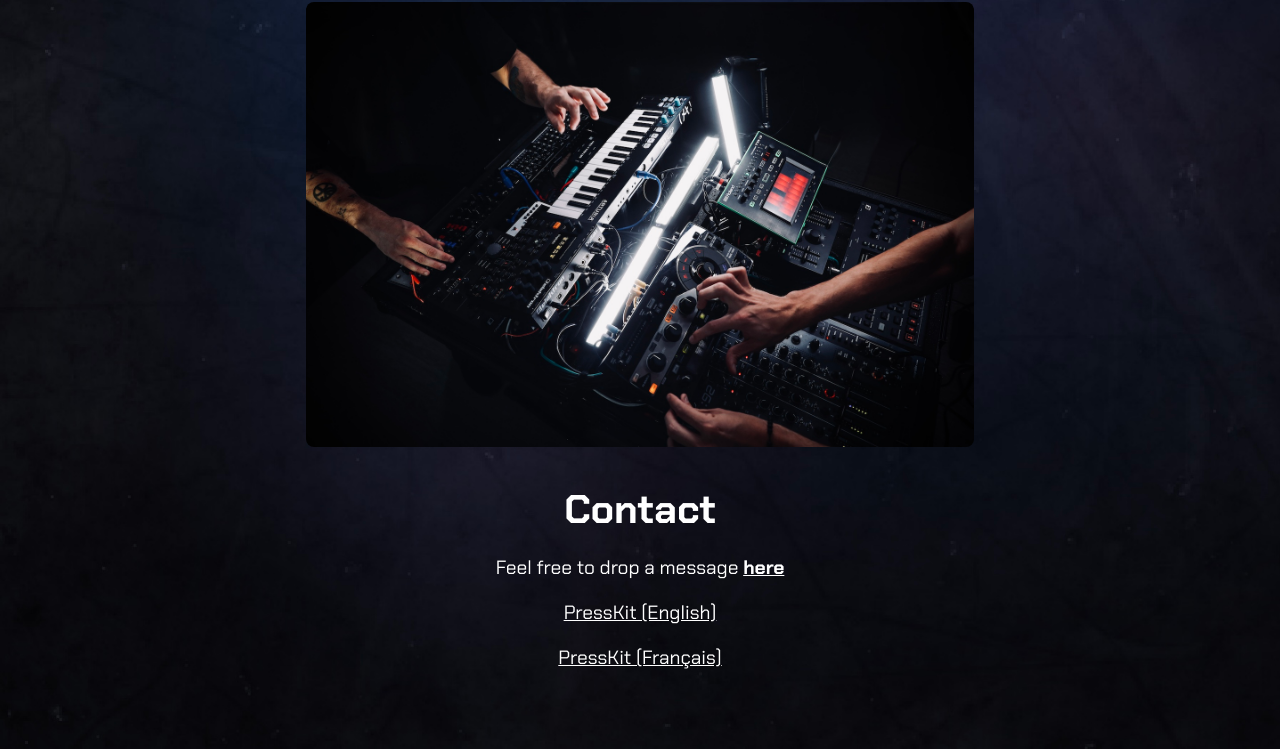
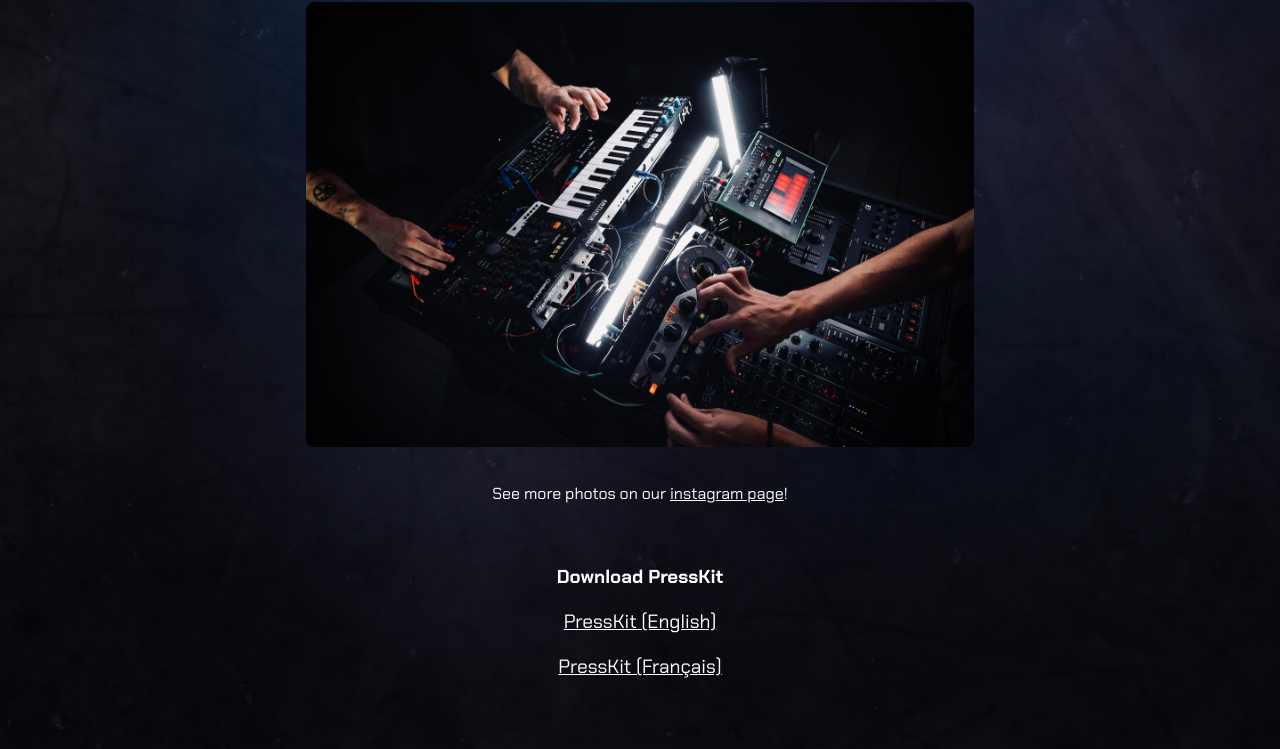
Before and after one commit to twinparadoxmusica/website, a Next.js app: page / in a window 1280 px wide. Shown: the part 1517-2266 px from the top of the page. Built offline with nearby package versions, Linux system fonts and the light colour scheme.

Commit message:
updated description

```diff
--- a/components/Collage/index.js
+++ b/components/Collage/index.js
@@ -2,6 +2,7 @@ import './styles.css';
 
 const Collage = () => {
   return (
+    <div className="collage-container">
       <div className="collage-vertical">
         <div className="collage-top">
           <img src="/assets/collage/twin-paradox-dj-set.jpg" alt="Horizontal" />
@@ -23,6 +24,12 @@ const Collage = () => {
           />
         </div>
       </div>
+      See more photos on our{' '}
+      <a target="_blank" href="https://www.instagram.com/_twinparadox/">
+        instagram page
+      </a>
+      !
+    </div>
   );
 };
 
--- a/components/Collage/styles.css
+++ b/components/Collage/styles.css
@@ -1,3 +1,8 @@
+.collage-container {
+  text-align: center;
+  margin-bottom: 40px;
+}
+
 .collage-vertical {
   display: flex;
   flex-direction: column;
@@ -7,6 +12,7 @@
   max-width: 700px;
   width: 100%;
   margin: 0 auto;
+  margin-bottom: 20px;
 }
 
 .collage-top,
--- a/components/ContactLinks/index.js
+++ b/components/ContactLinks/index.js
@@ -2,15 +2,10 @@ import Link from 'next/link';
 
 const Contact = () => (
   <section id="contact" className="section">
-    <h2>Contact</h2>
-    <p>
-      Feel free to drop a message{' '}
-      <Link href="/contact">
-        <strong>here</strong>
-      </Link>
-    </p>
+    <h3 className="margin-bottom-xs">Download PressKit</h3>
     <p>
       <a
+        target="_blank"
         data-name="presskit-english"
         href="https://www.twinparadox.music/assets/TwinParadoxPressKit-EN.pdf"
       >
@@ -19,6 +14,7 @@ const Contact = () => (
     </p>
     <p>
       <a
+        target="_blank"
         data-name="presskit-french"
         href="https://www.twinparadox.music/assets/TwinParadoxPressKit-FR.pdf"
       >
--- a/components/Music/index.js
+++ b/components/Music/index.js
@@ -5,7 +5,7 @@ import './styles.css';
 const Music = () => (
   <section id="music" className="section">
     <h2>Music</h2>
-    <p>Listen our music on streaming platforms!</p>
+    <p>Discover our music on streaming platforms</p>
     <SocialLinks onlyMusicIcons />
     <ul className="margin-bottom-sm">
       <li>
@@ -50,6 +50,7 @@ const Music = () => (
       <li>
         <div className="margin-bottom-xs">
           <a
+            target="_blank"
             className="music-link"
             href="https://soundcloud.com/twin-paradox-musica/dj-set-at-hama-club-mar-del-plata-argentina"
           >
@@ -72,6 +73,7 @@ const Music = () => (
       <li>
         <div className="margin-bottom-xs">
           <a
+            target="_blank"
             className="music-link"
             href="https://soundcloud.com/twin-paradox-musica/hypnotic-minimal-house-studio-mix-003-july-2024"
           >
--- a/components/Videos/index.js
+++ b/components/Videos/index.js
@@ -7,6 +7,7 @@ const Videos = () => (
 
     <div className="margin-bottom-xs">
       <a
+        target="_blank"
         className="video-link"
         href="https://www.youtube.com/watch?v=GEH6M5wipNk"
       >
@@ -29,6 +30,7 @@ const Videos = () => (
     </div>
     <div className="margin-bottom-xs">
       <a
+        target="_blank"
         className="video-link"
         href="https://www.youtube.com/watch?v=GEH6M5wipNk"
       >
```
Lines whose indentation alone changed are shown as unchanged.
